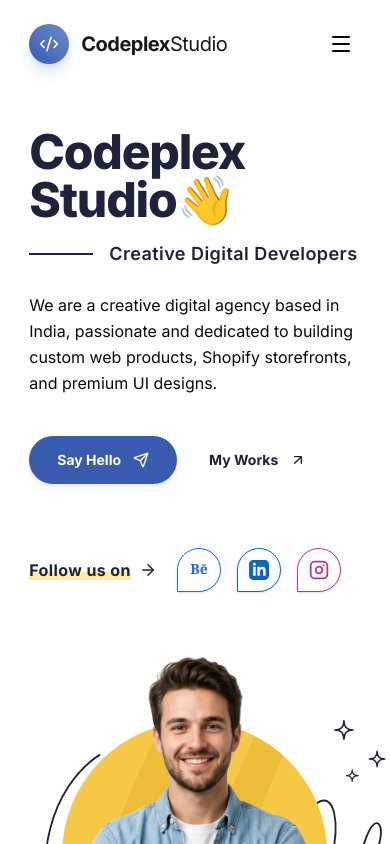
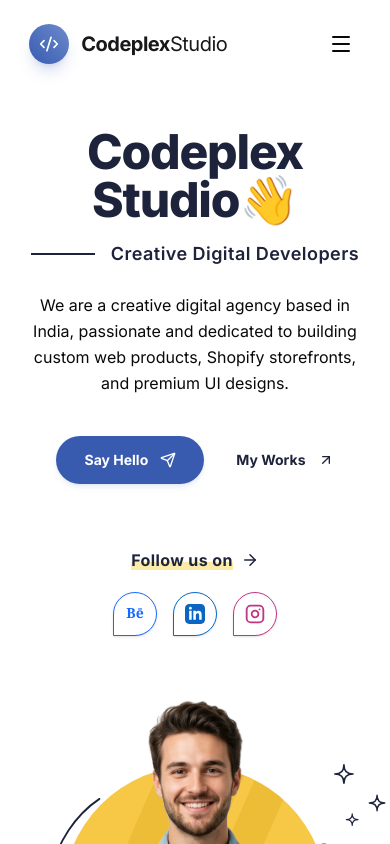
Before and after one commit to Ajaysinghrana24/codeplex-studio-website, a Next.js app: page / in a window 390 px wide. Shown: the top 844 px of the page. Built offline with nearby package versions, Linux system fonts and the light colour scheme.

Commit message:
fix the banner

```diff
--- a/app/page.tsx
+++ b/app/page.tsx
@@ -3,10 +3,10 @@
 
 export default function Home() {
   return (
-    <div className="flex flex-col min-h-screen bg-white">
+    <div className="flex flex-col min-h-screen bg-white overflow-x-hidden">
       <Header />
 
-      <main className="flex-grow flex flex-col justify-center pt-32 pb-16 md:pt-36 lg:pt-44 lg:pb-24">
+      <main className="flex-grow flex flex-col justify-center pt-32 pb-0 md:pt-36 lg:pt-44 lg:pb-0">
         <Hero />
       </main>
     </div>
--- a/components/Hero.tsx
+++ b/components/Hero.tsx
@@ -43,7 +43,7 @@
       <div className="w-full max-w-[85%] mx-auto grid grid-cols-1 lg:grid-cols-12 gap-12 lg:gap-8 items-center">
 
         {/* ================= LEFT COLUMN: INTRO CONTENT (7/12 parts) ================= */}
-        <div className="lg:col-span-7 flex flex-col items-start text-left">
+        <div className="lg:col-span-7 flex flex-col items-center text-center lg:items-start lg:text-left">
 
           {/* Main Large Title */}
           <h1 className="text-5xl sm:text-6xl lg:text-[72px] font-extrabold tracking-tight text-[#1d233b] mb-4 leading-none select-none">
@@ -51,7 +51,7 @@
           </h1>
 
           {/* Underline & Subtitle */}
-          <div className="flex items-center gap-4 mb-6">
+          <div className="flex items-center justify-center lg:justify-start gap-4 mb-6">
             <span className="w-16 h-[2px] bg-[#1d233b]" />
             <span className="text-lg sm:text-xl font-semibold text-[#1d233b] tracking-wide">
               Creative Digital Developers
@@ -64,7 +64,7 @@
           </p>
 
           {/* Action Buttons (12px round = rounded-xl) */}
-          <div className="flex flex-row items-center gap-8 mb-16 flex-wrap">
+          <div className="flex flex-row items-center justify-center lg:justify-start gap-8 mb-16 flex-wrap w-full">
             <Link
               href="#contact"
               className="h-[48px] px-7 inline-flex items-center justify-center gap-3 bg-[#385bb0] hover:bg-[#1d233b] text-white font-bold rounded-full transition-all duration-300 shadow-md shadow-[#385bb0]/10 active:scale-95 text-sm group"
@@ -83,7 +83,7 @@
           </div>
 
           {/* Follow Us On Row */}
-          <div className="flex items-center gap-5">
+          <div className="flex flex-col sm:flex-row items-center gap-5 justify-center lg:justify-start w-full">
             <div className="flex items-center gap-2">
               <span className="relative text-base font-bold text-[#1d233b] tracking-wide inline-block">
                 <span className="relative z-10">Follow us on</span>
```
